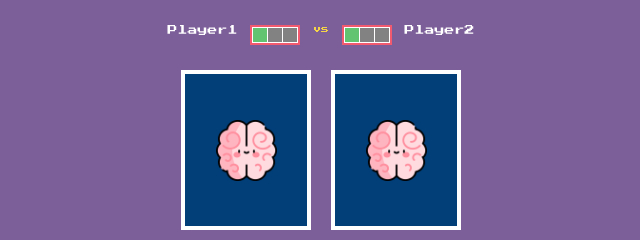
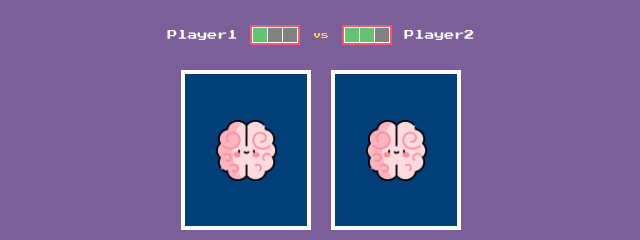
Before and after one commit to Alexandre-FB/jogo-da-memoria-js, a website built with Vite: page index.html in a window 1280 px wide. Shown: the top 240 px of the page, 319-959 px from the left. Built offline with nearby package versions, Linux system fonts and the light colour scheme.

Commit message:
:art: Alinhados elementos do score Board

```diff
--- a/src/objects/ScoreBoard/index.js
+++ b/src/objects/ScoreBoard/index.js
@@ -9,7 +9,7 @@ function ScoreBoard(){
             ${PlayerName("Player1")}
             ${PlayerScore(1)}
             ${VsPlayer()}
-            ${PlayerScore(1)}
+            ${PlayerScore(2)}
             ${PlayerName("Player2")}
         </header>
     `;
--- a/src/objects/ScoreBoard/style.css
+++ b/src/objects/ScoreBoard/style.css
@@ -1,5 +1,6 @@
 .score-board{
     display: flex;
     justify-content: space-around;
+    align-items: center;
     padding: 2.5rem 0;
 }
```
